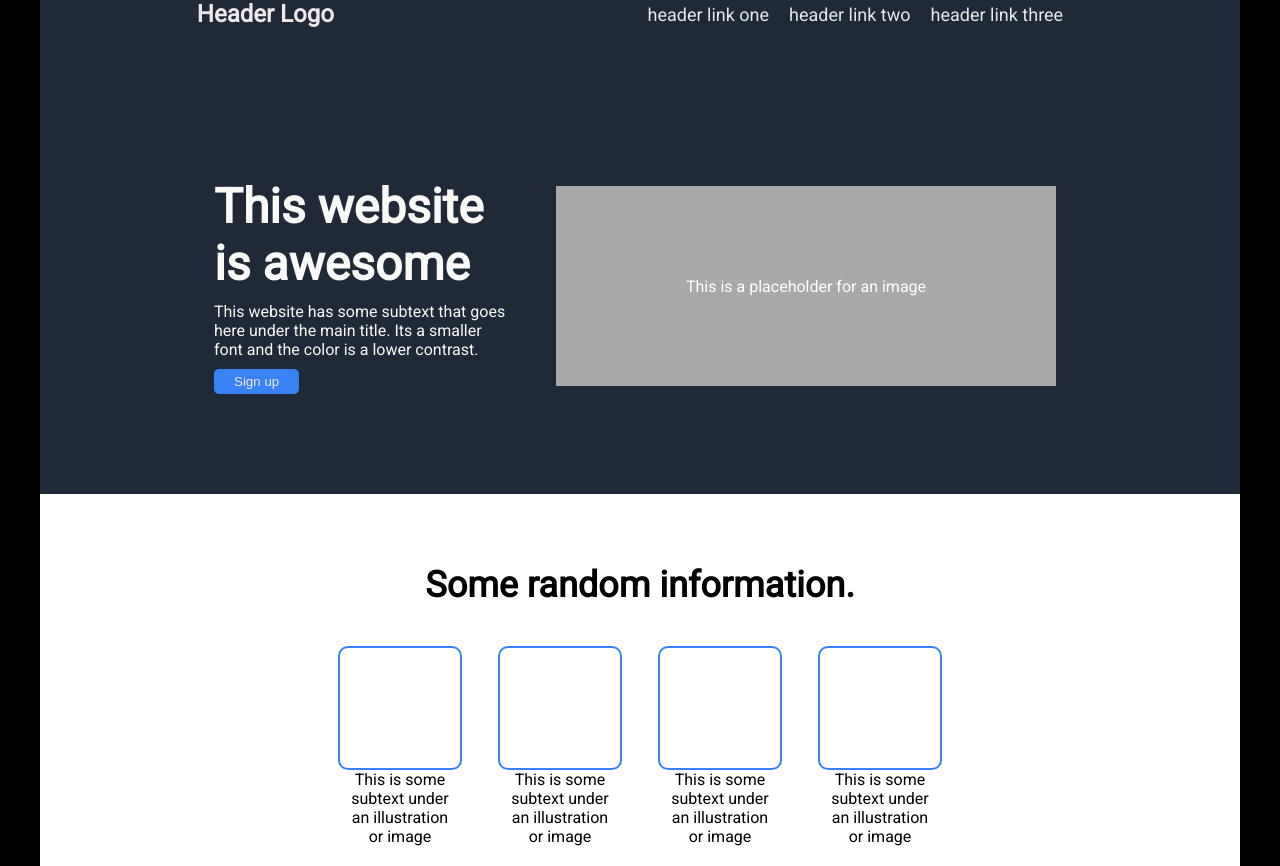
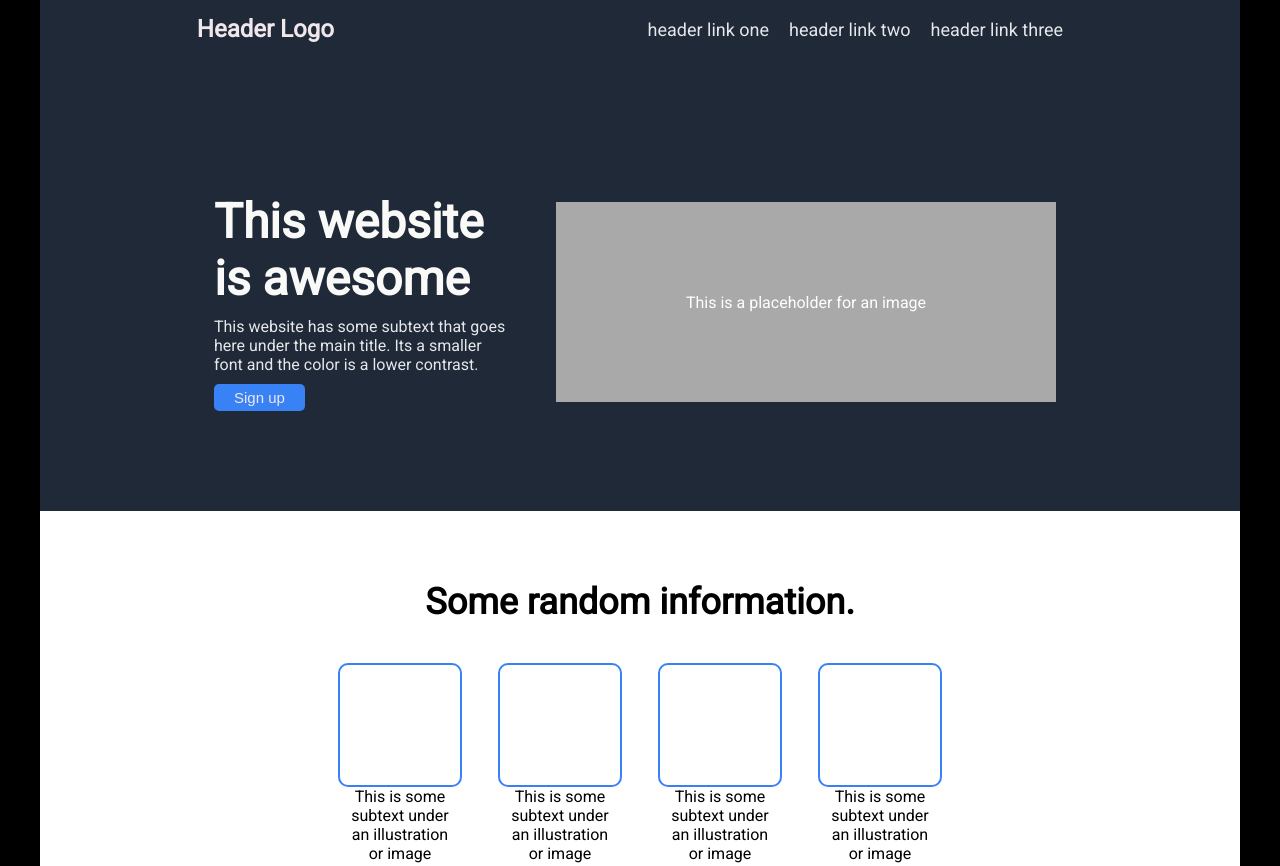
Before and after one commit to mdtagg/Odin-Project-Landing-Page, a plain HTML site: page index.html in a window 1280 px wide. Shown: the top 866 px of the page. Drawn offline with Linux system fonts and the light colour scheme.

Commit message:
minor styling adjustments in header, margin added to top, height and width change to info images, padding added to header button

```diff
--- a/index.html
+++ b/index.html
@@ -21,7 +21,7 @@
         <div class="header-bottom">
             <div class="header-info">
                 <p class="hero-text">This website is awesome</p>
-                <p>This website has some subtext that goes here
+                <p class="hero-subtext">This website has some subtext that goes here
                     under the main title. Its a smaller font and
                     the color is a lower contrast.
                 </p>
--- a/styles.css
+++ b/styles.css
@@ -23,7 +23,7 @@ body {
     display:flex;
     justify-content: space-around;
     align-items: center;
-    /* margin-top:15px; */
+    margin-top:15px;
     margin-bottom:50px;
 }
 
@@ -49,6 +49,11 @@ body {
     margin-bottom:10px;
 }
 
+.hero-subtext {
+    font-weight: 100;
+    color:#e5e7eb;
+}
+
 .header-top p {
     font-size: 24px;
     font-weight: 700;
@@ -62,6 +67,7 @@ body {
     color:#efe7eb;
     padding:5px 20px;
     margin-top:10px;
+    font-size:15px;
 }
 
 .header-container ul {
```
